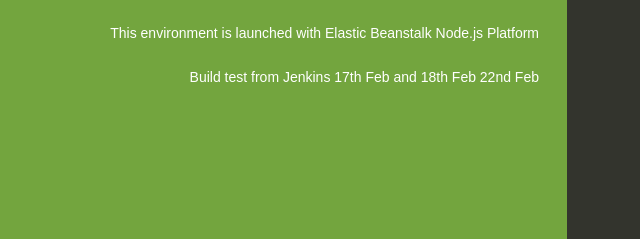
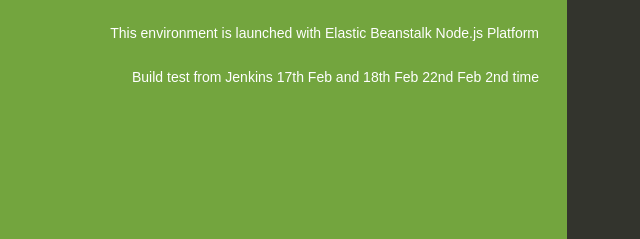
Before and after one commit to krishnappan/Nodejs, a website: page index.html in a window 1280 px wide. Shown: the part 330-569 px from the top of the page, 73-713 px from the left. Drawn offline with Linux system fonts and the light colour scheme.

Commit message:
updated second time in 22nd Feb 2022

```diff
--- a/index.html
+++ b/index.html
@@ -77,7 +77,7 @@
       <h1>Congratulations</h1>
       <p>Your first AWS Elastic Beanstalk Node.js application is now running on your own dedicated environment in the AWS Cloud</p>
       <p>This environment is launched with Elastic Beanstalk Node.js Platform</p>
-      <p>Build test from Jenkins 17th Feb and 18th Feb 22nd Feb</p>
+      <p>Build test from Jenkins 17th Feb and 18th Feb 22nd Feb 2nd time</p>
     </div>
     <div class="linksColumn">
       <h2>What's Next?</h2>
```
